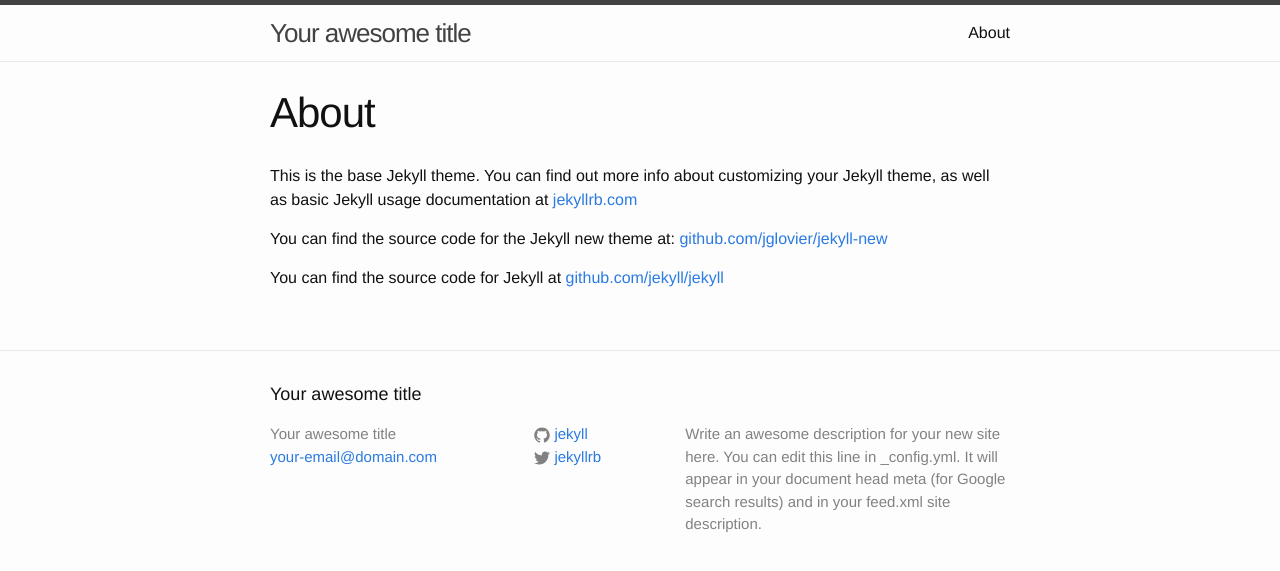
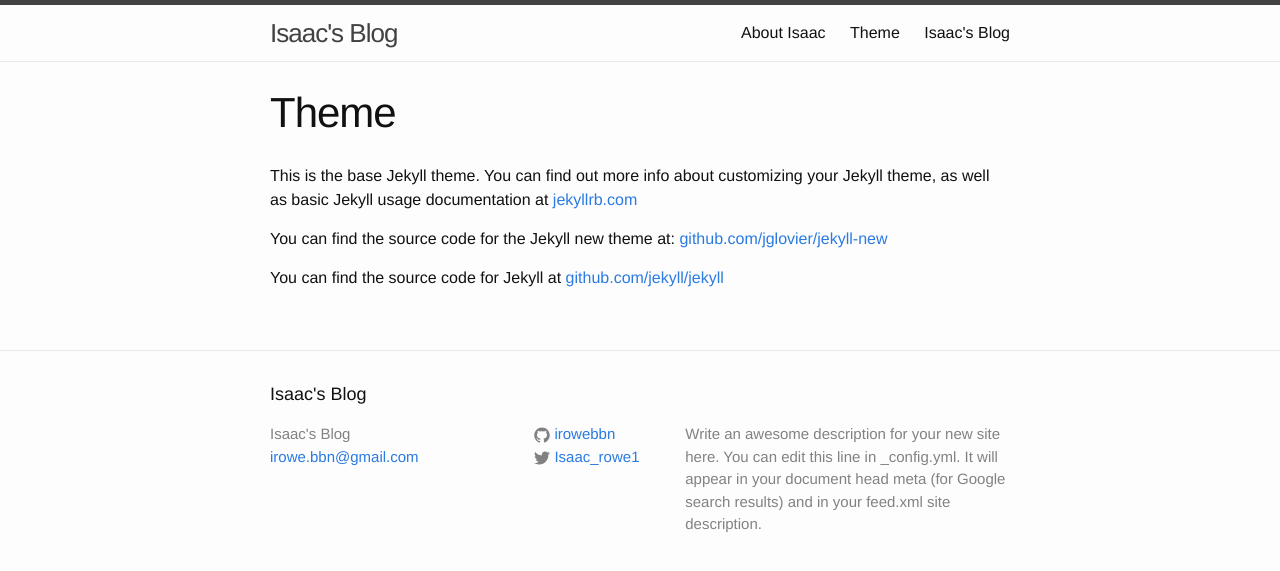
Before and after one commit to irowebbn/irowebbn.github.io, a Jekyll site: the page built from about.md, in a window 1280 px wide. Shown: the top 571 px of the page. Built offline with Jekyll 4.4.1, drawn with Linux system fonts in a browser that asks for light colours.

Commit message:
Site update 0.1

```diff
--- a/_config.yml
+++ b/_config.yml
@@ -1,14 +1,15 @@
 # Site settings
-title: Your awesome title
-email: your-email@domain.com
+title: Isaac's Blog
+email: irowe.bbn@gmail.com
 description: > # this means to ignore newlines until "baseurl:"
   Write an awesome description for your new site here. You can edit this
   line in _config.yml. It will appear in your document head meta (for
   Google search results) and in your feed.xml site description.
 baseurl: "" # the subpath of your site, e.g. /blog/
-url: "http://yourdomain.com" # the base hostname & protocol for your site
-twitter_username: jekyllrb
-github_username:  jekyll
+url: "isaacrowe.net" # the base hostname & protocol for your site
+twitter_username: Isaac_rowe1
+github_username:  irowebbn
 
 # Build settings
 markdown: kramdown
+permalink: pretty
--- a/about.md
+++ b/about.md
@@ -1,7 +1,7 @@
 ---
 layout: page
-title: About
-permalink: /about/
+title: Theme
+permalink: /theme/
 ---
 
 This is the base Jekyll theme. You can find out more info about customizing your Jekyll theme, as well as basic Jekyll usage documentation at [jekyllrb.com](http://jekyllrb.com/)
--- a/index.html
+++ b/index.html
@@ -1,5 +1,6 @@
 ---
 layout: default
+title: Isaac's Blog
 ---
 
 <div class="home">
```
Also changed, not shown: about.html (added, +17 -0 lines), images/cross-country.JPG (added), images/face.jpg (added), images/isaac-new-iron-man.png (added), images/myface.jpg (added).
